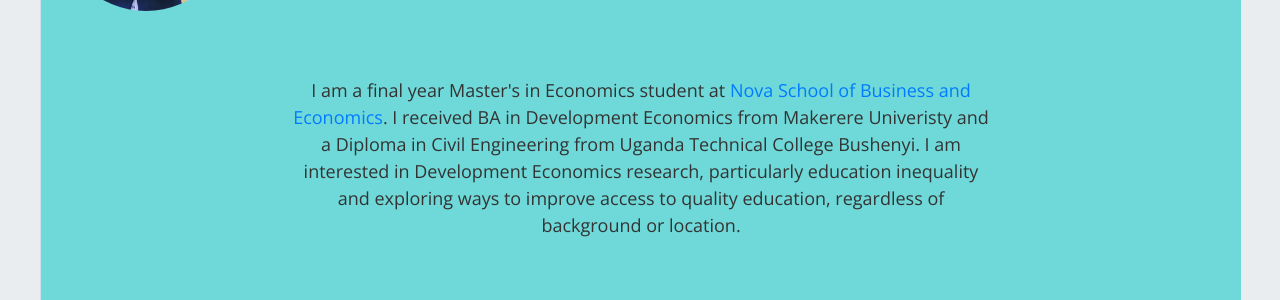
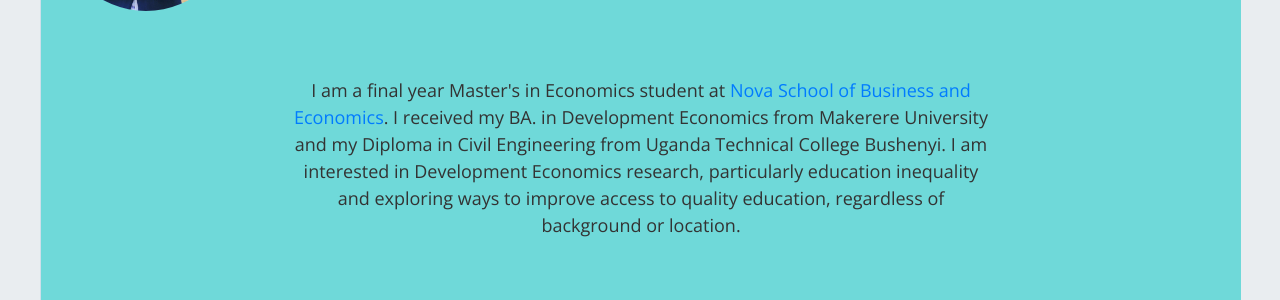
Before and after one commit to mariaelenaguer/mariaelenaguer.github.io, a Jekyll site: the page built from index.html, in a window 1280 px wide and 900 px high. Shown: the part 361-661 px from the top of the window. Built offline with Jekyll 4.4.1, drawn with Linux system fonts in a browser that asks for light colours; nearby versions of some CDN libraries; the list of posts is cut into pages by our own code.

Commit message:
Update home-hero.html

```diff
--- a/_includes/home-hero.html
+++ b/_includes/home-hero.html
@@ -77,7 +77,7 @@
 
         <div class="hero-content">
          <p style="font-size: 18px; line-height: 1.5; color: #333;">
-        I am a final year Master's in Economics student at <a href="https://www.novasbe.unl.pt/en/programs/masters/economics/program" style="color: #007bff; text-decoration: none;">Nova School of Business and Economics</a>. I received BA in Development Economics from Makerere Univeristy and a Diploma in Civil Engineering from Uganda Technical College Bushenyi. I am interested in Development Economics research, particularly education inequality and exploring ways to improve access to quality education, regardless of background or location.
+        I am a final year Master's in Economics student at <a href="https://www.novasbe.unl.pt/en/programs/masters/economics/program" style="color: #007bff; text-decoration: none;">Nova School of Business and Economics</a>. I received my BA. in Development Economics from Makerere University and my Diploma in Civil Engineering from Uganda Technical College Bushenyi. I am interested in Development Economics research, particularly education inequality and exploring ways to improve access to quality education, regardless of background or location.
     </p>
 
     <p style="font-size: 20px; font-weight: bold; color: #333;">
```
